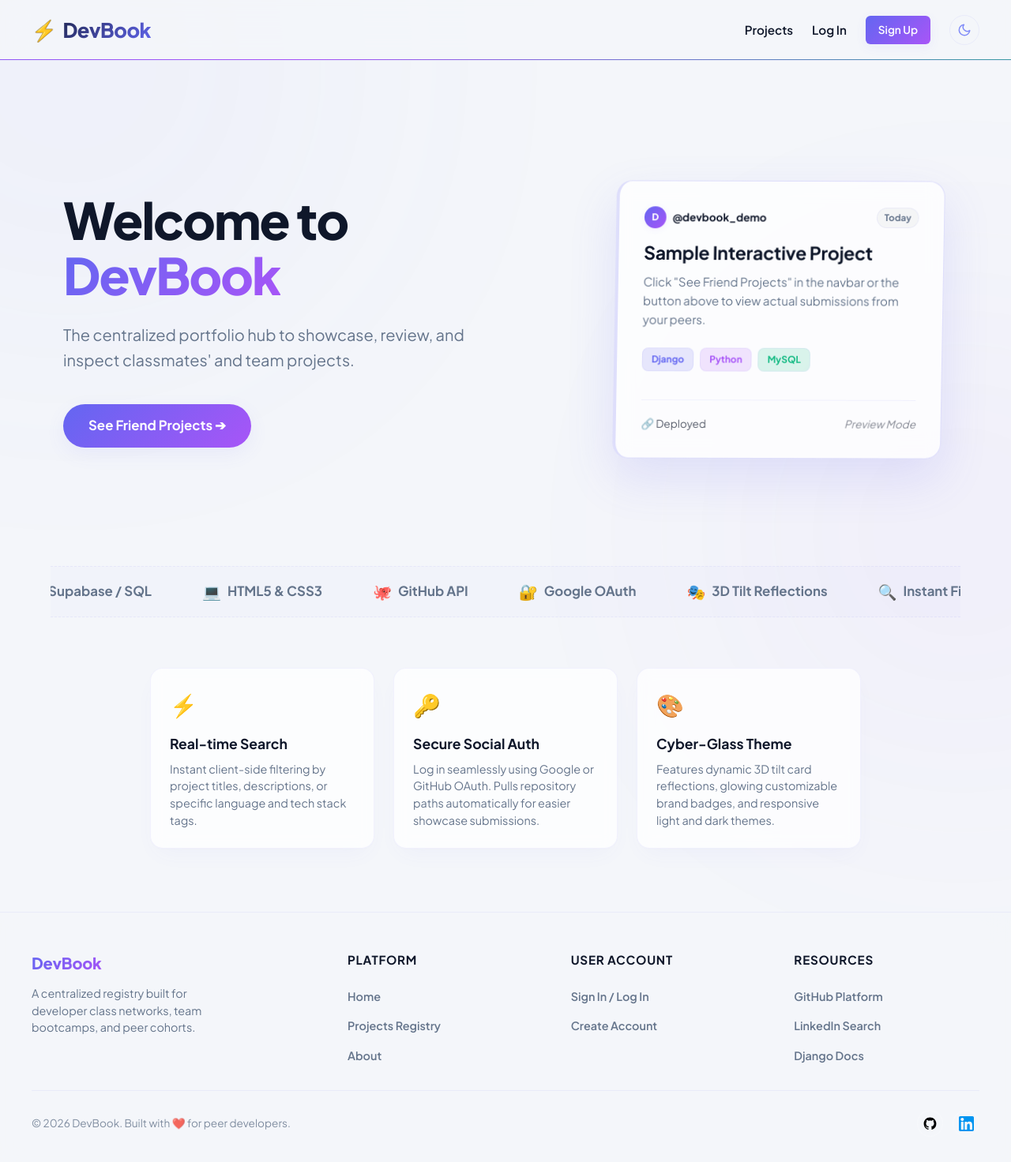
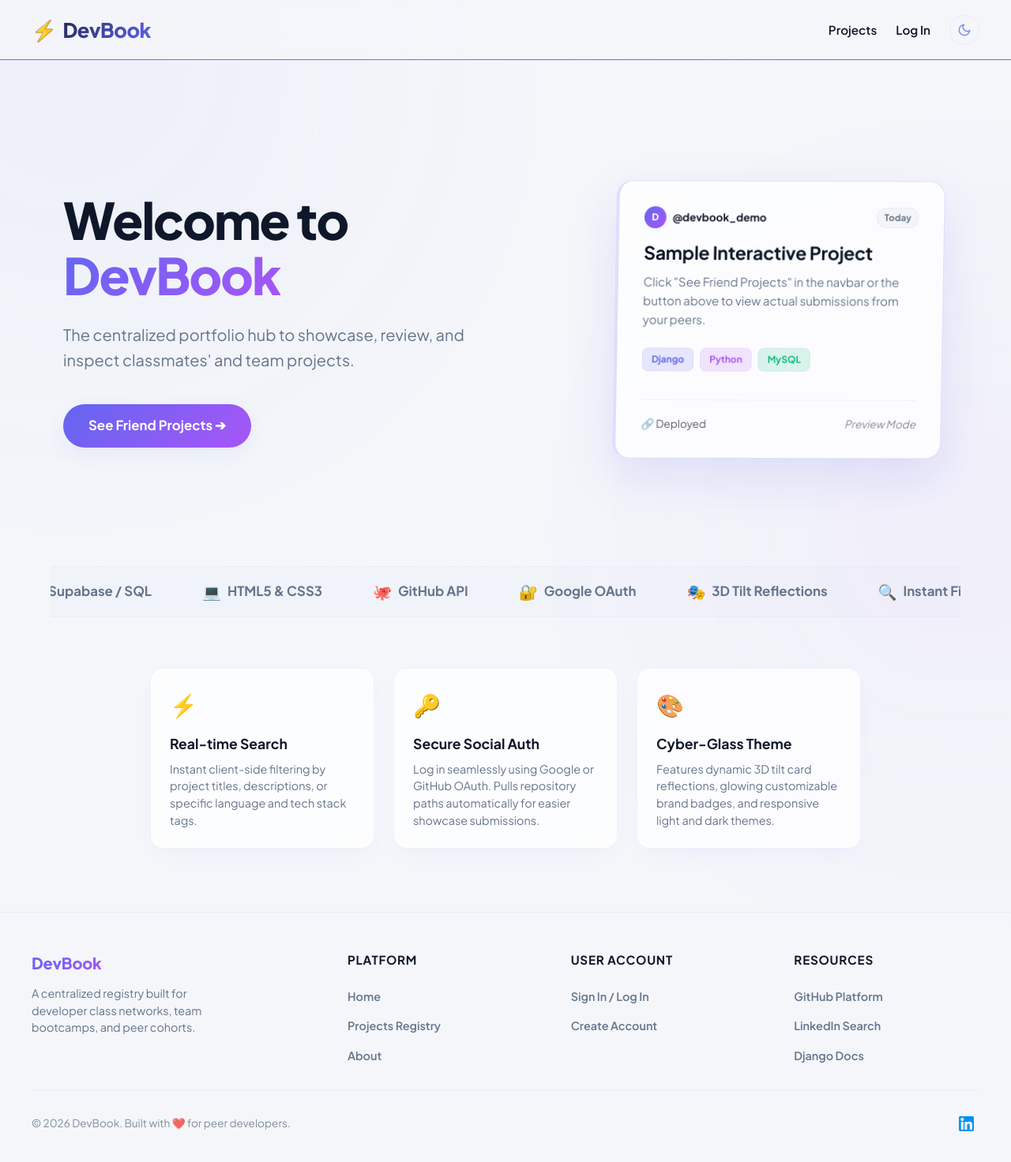
Before and after one commit to codewithmittalhardik/DevBook, a Django app: page / in a window 1280 px wide. Shown: the whole page at 79% size. Run offline with Django 5.2, Linux system fonts and the light colour scheme.

Commit message:
feat: comment out sign-up button in navigation and correct tag for GitHub icon in footer

```diff
--- a/projects/templates/projects/base.html
+++ b/projects/templates/projects/base.html
@@ -43,7 +43,7 @@
                 </div>
             {% else %}
                 <a href="{% url 'login' %}">Log In</a>
-                <a href="{% url 'signup' %}" class="btn btn-primary" style="color:white; padding: 0.45rem 1rem; border-radius: 6px; font-size: 0.85rem;">Sign Up</a>
+                <!-- <a href="{% url 'signup' %}" class="btn btn-primary" style="color:white; padding: 0.45rem 1rem; border-radius: 6px; font-size: 0.85rem;">Sign Up</a> -->
             {% endif %}
 
             <button class="theme-toggle-btn" id="themeToggleBtn" aria-label="Toggle theme">
@@ -141,7 +141,7 @@
             </div>
             <div class="footer-socials" aria-label="Social links">
                 <a href="https://github.com/codewithmittalhardik" target="_blank" rel="noopener noreferrer" aria-label="GitHub">
-                    <img src="{% static 'img/github-icon.svg' %}" alt="GitHub" class="social-icon">
+                    <con src="{% static 'img/github-icon.svg' %}" alt="GitHub" class="social-icon">
                 </a>
                 <a href="https://linkedin.com/in/mittalhardik" target="_blank" rel="noopener noreferrer" aria-label="LinkedIn">
                     <img src="{% static 'img/linkedin-icon.svg' %}" alt="LinkedIn" class="social-icon">
```
